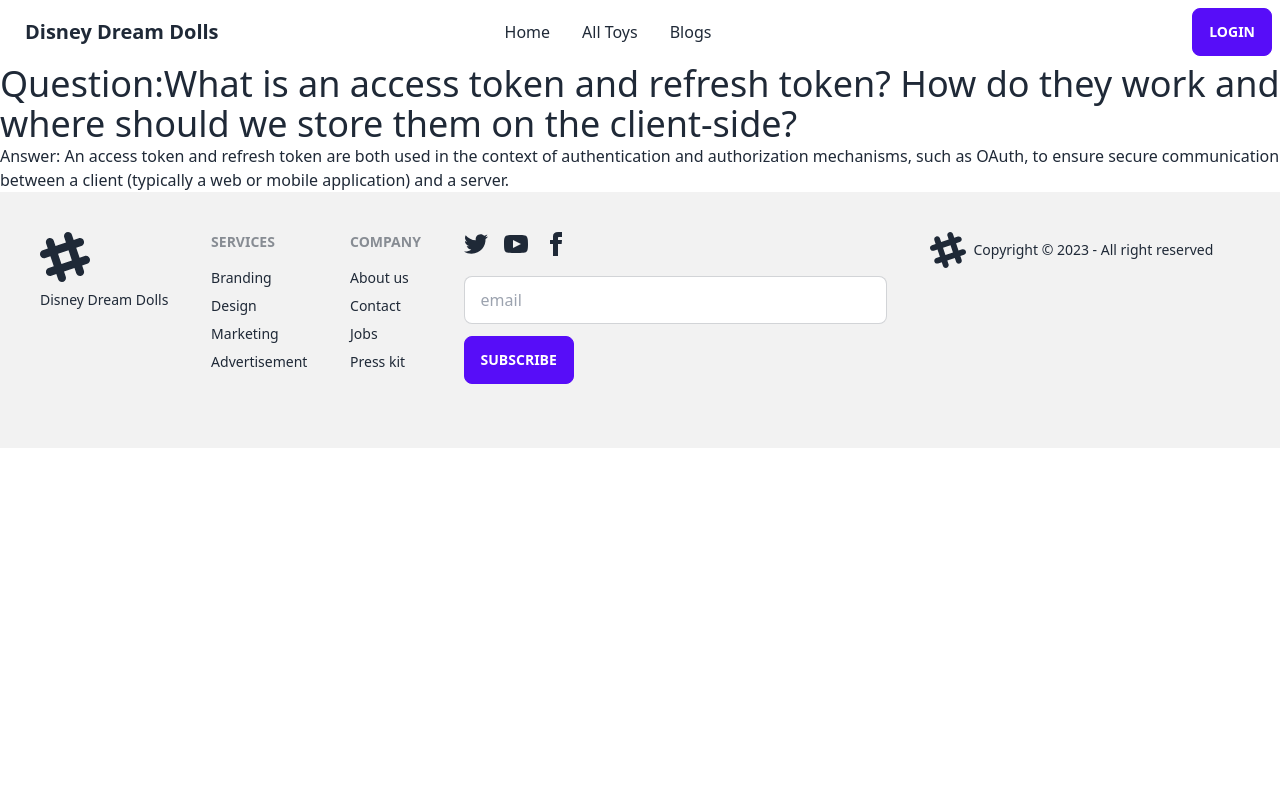
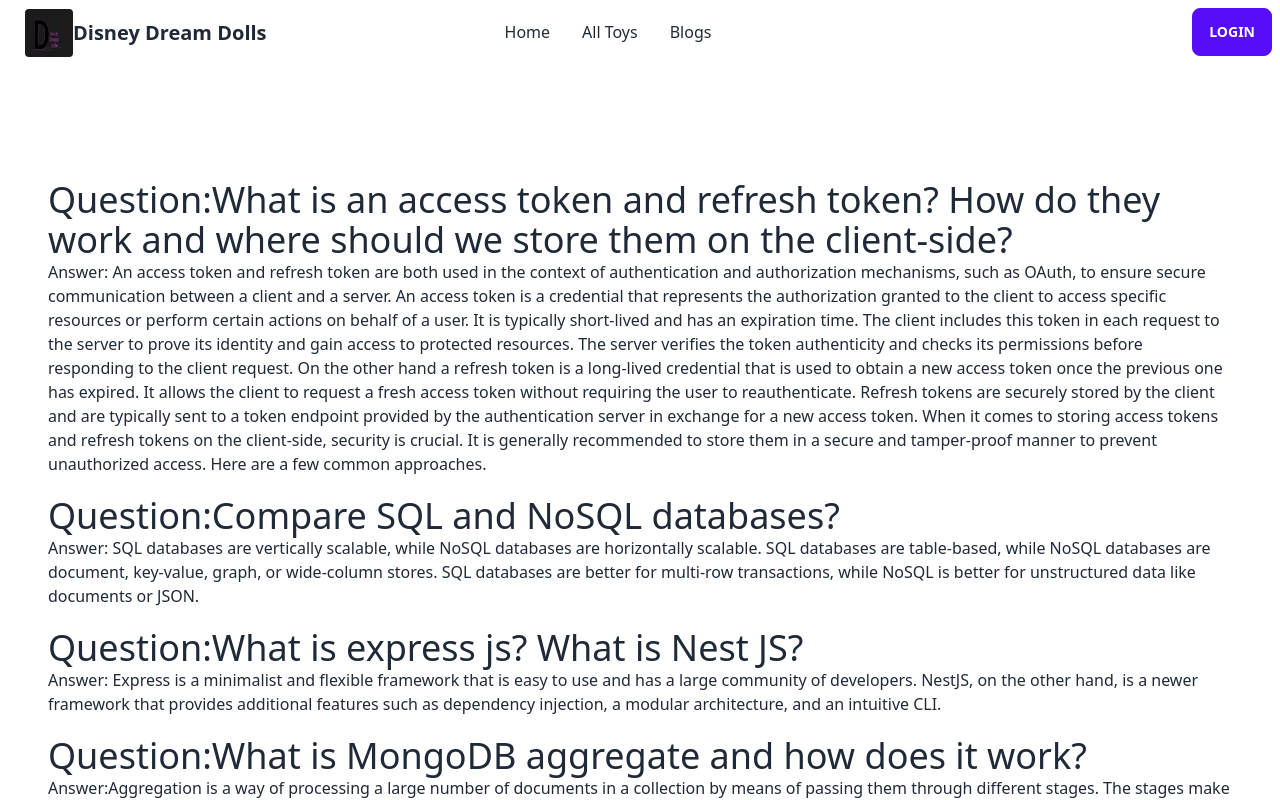
Before and after one commit to SadikRa/Disney-Dream-Dolls-client, a React (Vite) app: page /blog in a window 1280 px wide. Shown: the top 800 px of the page. Built offline with nearby package versions, Linux system fonts and the light colour scheme; no server answers.

Commit message:
category shop done

```diff
--- a/index.html
+++ b/index.html
@@ -2,7 +2,7 @@
 <html lang="en">
   <head>
     <meta charset="UTF-8" />
-    <link rel="icon" type="image/svg+xml" href="/vite.svg" />
+    <link rel="icon" type="image/jpg" href="./src/assets/logo.jpg" />
     <meta name="viewport" content="width=device-width, initial-scale=1.0" />
     <title>Disney Dream Dolls</title>
   </head>
--- /dev/null
+++ b/src/Component/AllToys/AllToys.jsx
@@ -0,0 +1,29 @@
+import { useLoaderData } from "react-router-dom";
+import AllToysData from "./AllToysData";
+
+const AllToys = () => {
+  const allData = useLoaderData();
+  console.log(allData);
+  return (
+    <div className="my-8">
+         <table className="table w-full">
+      <thead>
+        <tr>
+         <th>Numbers</th>
+          <th>Seller Name</th>
+          <th>Toy Name</th>
+          <th>Sub-category</th>
+          <th>Price</th>
+          <th>Quantity</th>
+          <th>Details button</th>
+        </tr>
+      </thead>
+      {
+            allData.map((data, index) => <AllToysData index={index + 1} data={data} key={data._id}></AllToysData>)
+      }
+      </table>
+    </div>
+  );
+};
+
+export default AllToys;
--- /dev/null
+++ b/src/Component/AllToys/AllToysData.jsx
@@ -0,0 +1,22 @@
+// eslint-disable-next-line react/prop-types
+const AllToysData = ({ data, index }) => {
+    const {
+         // eslint-disable-next-line react/prop-types
+         toyName, sellerName, subCategory, price, availableQuantity
+    } = data;
+  return (
+    <tbody>
+      <tr>
+        <th>{index}</th>
+        <td>{sellerName}</td>
+        <td>{toyName}</td>
+        <td>{subCategory}</td>
+        <td>{price}</td>
+        <td>{availableQuantity}</td>
+        <td><button className="btn btn-primary">View Details</button></td>
+      </tr>
+    </tbody>
+  );
+};
+
+export default AllToysData;
--- a/src/Component/Blogs/Blogs.jsx
+++ b/src/Component/Blogs/Blogs.jsx
@@ -1,13 +1,69 @@
 const Blogs = () => {
   return (
-    <div>
-      <h1 className="text-4xl">Question:What is an access token and refresh token? How do they work and where should we store them on the client-side?</h1>
-      <p>
-        Answer: An access token and refresh token are both used in the context
-        of authentication and authorization mechanisms, such as OAuth, to ensure
-        secure communication between a client (typically a web or mobile
-        application) and a server.
-      </p>
+    <div className="my-12 p-12">
+      <div className="my-5">
+        <h1 className="text-4xl">
+          Question:What is an access token and refresh token? How do they work
+          and where should we store them on the client-side?
+        </h1>
+        <p>
+          Answer: An access token and refresh token are both used in the context
+          of authentication and authorization mechanisms, such as OAuth, to
+          ensure secure communication between a client and a server. An access
+          token is a credential that represents the authorization granted to the
+          client to access specific resources or perform certain actions on
+          behalf of a user. It is typically short-lived and has an expiration
+          time. The client includes this token in each request to the server to
+          prove its identity and gain access to protected resources. The server
+          verifies the token authenticity and checks its permissions before
+          responding to the client request. On the other hand a refresh token is
+          a long-lived credential that is used to obtain a new access token once
+          the previous one has expired. It allows the client to request a fresh
+          access token without requiring the user to reauthenticate. Refresh
+          tokens are securely stored by the client and are typically sent to a
+          token endpoint provided by the authentication server in exchange for a
+          new access token. When it comes to storing access tokens and refresh
+          tokens on the client-side, security is crucial. It is generally
+          recommended to store them in a secure and tamper-proof manner to
+          prevent unauthorized access. Here are a few common approaches.
+        </p>
+      </div>
+
+      <div className="my-5">
+        <h1 className="text-4xl">Question:Compare SQL and NoSQL databases?</h1>
+        <p>
+          Answer: SQL databases are vertically scalable, while NoSQL databases
+          are horizontally scalable. SQL databases are table-based, while NoSQL
+          databases are document, key-value, graph, or wide-column stores. SQL
+          databases are better for multi-row transactions, while NoSQL is better
+          for unstructured data like documents or JSON.
+        </p>
+      </div>
+
+      <div className="my-5">
+        <h1 className="text-4xl">
+          Question:What is express js? What is Nest JS?
+        </h1>
+        <p>
+          Answer: Express is a minimalist and flexible framework that is easy to
+          use and has a large community of developers. NestJS, on the other
+          hand, is a newer framework that provides additional features such as
+          dependency injection, a modular architecture, and an intuitive CLI.
+        </p>
+      </div>
+
+      <div className="my-5">
+        <h1 className="text-4xl">
+          Question:What is MongoDB aggregate and how does it work?
+        </h1>
+        <p>
+          Answer:Aggregation is a way of
+          processing a large number of documents in a collection by means of
+          passing them through different stages. The stages make up what is
+          known as a pipeline. The stages in a pipeline can filter, sort, group,
+          reshape and modify documents that pass through the pipeline.
+        </p>
+      </div>
     </div>
   );
 };
--- a/src/Component/Home/CategoryShop.jsx
+++ b/src/Component/Home/CategoryShop.jsx
@@ -65,7 +65,7 @@
 
                   <div className="card-actions justify-end">
                     <button className="btn btn-primary">
-                      View Details button
+                      View Details
                     </button>
                   </div>
                 </div>
@@ -97,7 +97,7 @@
 
                   <div className="card-actions justify-end">
                     <button className="btn btn-primary">
-                      View Details button
+                      View Details
                     </button>
                   </div>
                 </div>
@@ -130,7 +130,7 @@
 
                   <div className="card-actions justify-end">
                     <button className="btn btn-primary">
-                      View Details button
+                      View Details
                     </button>
                   </div>
                 </div>
--- a/src/Router/RouterProviders.jsx
+++ b/src/Router/RouterProviders.jsx
@@ -6,6 +6,7 @@
 import ErrorPage from "../ErrorPage";
 import AddAToy from "../Component/AddAToy/AddAToy";
 import Blogs from "../Component/Blogs/Blogs";
+import AllToys from "../Component/AllToys/AllToys";
 
 const router = createBrowserRouter([
     {
@@ -32,6 +33,11 @@
         {
           path: '/blog',
           element: <Blogs></Blogs>
+        },
+        {
+          path: '/allToys',
+          element: <AllToys></AllToys>,
+          loader: () => fetch('https://assessment-11-server.vercel.app/toyStores')
         }
 
       ]
--- a/src/shared/Footer.jsx
+++ b/src/shared/Footer.jsx
@@ -1,19 +1,10 @@
+import logo from '../assets/logo.jpg'
 const Footer = () => {
   return (
     <div>
       <footer className="footer p-10 bg-base-200 text-base-content">
         <div>
-          <svg
-            width="50"
-            height="50"
-            viewBox="0 0 24 24"
-            xmlns="http://www.w3.org/2000/svg"
-            fillRule="evenodd"
-            clipRule="evenodd"
-            className="fill-current"
-          >
-            <path d="M22.672 15.226l-2.432.811.841 2.515c.33 1.019-.209 2.127-1.23 2.456-1.15.325-2.148-.321-2.463-1.226l-.84-2.518-5.013 1.677.84 2.517c.391 1.203-.434 2.542-1.831 2.542-.88 0-1.601-.564-1.86-1.314l-.842-2.516-2.431.809c-1.135.328-2.145-.317-2.463-1.229-.329-1.018.211-2.127 1.231-2.456l2.432-.809-1.621-4.823-2.432.808c-1.355.384-2.558-.59-2.558-1.839 0-.817.509-1.582 1.327-1.846l2.433-.809-.842-2.515c-.33-1.02.211-2.129 1.232-2.458 1.02-.329 2.13.209 2.461 1.229l.842 2.515 5.011-1.677-.839-2.517c-.403-1.238.484-2.553 1.843-2.553.819 0 1.585.509 1.85 1.326l.841 2.517 2.431-.81c1.02-.33 2.131.211 2.461 1.229.332 1.018-.21 2.126-1.23 2.456l-2.433.809 1.622 4.823 2.433-.809c1.242-.401 2.557.484 2.557 1.838 0 .819-.51 1.583-1.328 1.847m-8.992-6.428l-5.01 1.675 1.619 4.828 5.011-1.674-1.62-4.829z"></path>
-          </svg>
+          <img className='w-16 h-16 rounded' src={logo} alt="" />
           <p>Disney Dream Dolls</p>
         </div>
         <div>
@@ -76,17 +67,7 @@
           </div>
         </div>
         <div className="items-center grid-flow-col">
-          <svg
-            width="36"
-            height="36"
-            viewBox="0 0 24 24"
-            xmlns="http://www.w3.org/2000/svg"
-            fillRule="evenodd"
-            clipRule="evenodd"
-            className="fill-current"
-          >
-            <path d="M22.672 15.226l-2.432.811.841 2.515c.33 1.019-.209 2.127-1.23 2.456-1.15.325-2.148-.321-2.463-1.226l-.84-2.518-5.013 1.677.84 2.517c.391 1.203-.434 2.542-1.831 2.542-.88 0-1.601-.564-1.86-1.314l-.842-2.516-2.431.809c-1.135.328-2.145-.317-2.463-1.229-.329-1.018.211-2.127 1.231-2.456l2.432-.809-1.621-4.823-2.432.808c-1.355.384-2.558-.59-2.558-1.839 0-.817.509-1.582 1.327-1.846l2.433-.809-.842-2.515c-.33-1.02.211-2.129 1.232-2.458 1.02-.329 2.13.209 2.461 1.229l.842 2.515 5.011-1.677-.839-2.517c-.403-1.238.484-2.553 1.843-2.553.819 0 1.585.509 1.85 1.326l.841 2.517 2.431-.81c1.02-.33 2.131.211 2.461 1.229.332 1.018-.21 2.126-1.23 2.456l-2.433.809 1.622 4.823 2.433-.809c1.242-.401 2.557.484 2.557 1.838 0 .819-.51 1.583-1.328 1.847m-8.992-6.428l-5.01 1.675 1.619 4.828 5.011-1.674-1.62-4.829z"></path>
-          </svg>
+        <img className='w-16 h-16 rounded' src={logo} alt="" />
           <p>Copyright © 2023 - All right reserved</p>
         </div>
       </footer>
--- a/src/shared/Navbar.jsx
+++ b/src/shared/Navbar.jsx
@@ -1,6 +1,7 @@
 import { useContext, useState } from "react";
 import { Link } from "react-router-dom";
 import { AuthContext } from "../providers/AuthProviders";
+import logo from "../assets/logo.jpg";
 
 const Navbar = () => {
   const { user, logOut } = useContext(AuthContext);
@@ -45,7 +46,7 @@
                 <Link to="/">Home</Link>
               </li>
               <li tabIndex={0}>
-                <Link>All Toys</Link>
+                <Link to="/allToys">All Toys</Link>
               </li>
               <li>
                 <Link>My Toys</Link>
@@ -54,13 +55,14 @@
                 <Link>Add A Toy</Link>
               </li>
               <li>
-                <Link>Blogs</Link>
+                <Link to="/blog">Blogs</Link>
               </li>
             </ul>
           </div>
-          <a className="btn btn-ghost normal-case text-xl">
+          <Link to='/' className="btn btn-ghost normal-case text-xl">
+            <img className="w-12 h-12 rounded" src={logo} alt="" />
             Disney Dream Dolls
-          </a>
+          </Link>
         </div>
         <div className="navbar-center hidden lg:flex">
           <ul className="menu menu-horizontal px-1">
@@ -68,21 +70,13 @@
               <Link to="/">Home</Link>
             </li>
             <li tabIndex={0}>
-              <Link>All Toys</Link>
+              <Link to="/allToys">All Toys</Link>
             </li>
             <li>
-              <Link>Blogs</Link>
+              <Link to="/blog">Blogs</Link>
             </li>
-            <li>
-              {
-                user ? <Link>My Toys</Link> : ''
-              }
-            </li>
-            <li>
-             {
-              user ?  <Link to='/addAToy'>Add A Toy</Link> : ''
-             }
-            </li>
+            <li>{user ? <Link>My Toys</Link> : ""}</li>
+            <li>{user ? <Link to="/addAToy">Add A Toy</Link> : ""}</li>
           </ul>
         </div>
         <div className="navbar-end">
```
Also changed, not shown: src/assets/logo.jpg (added).
